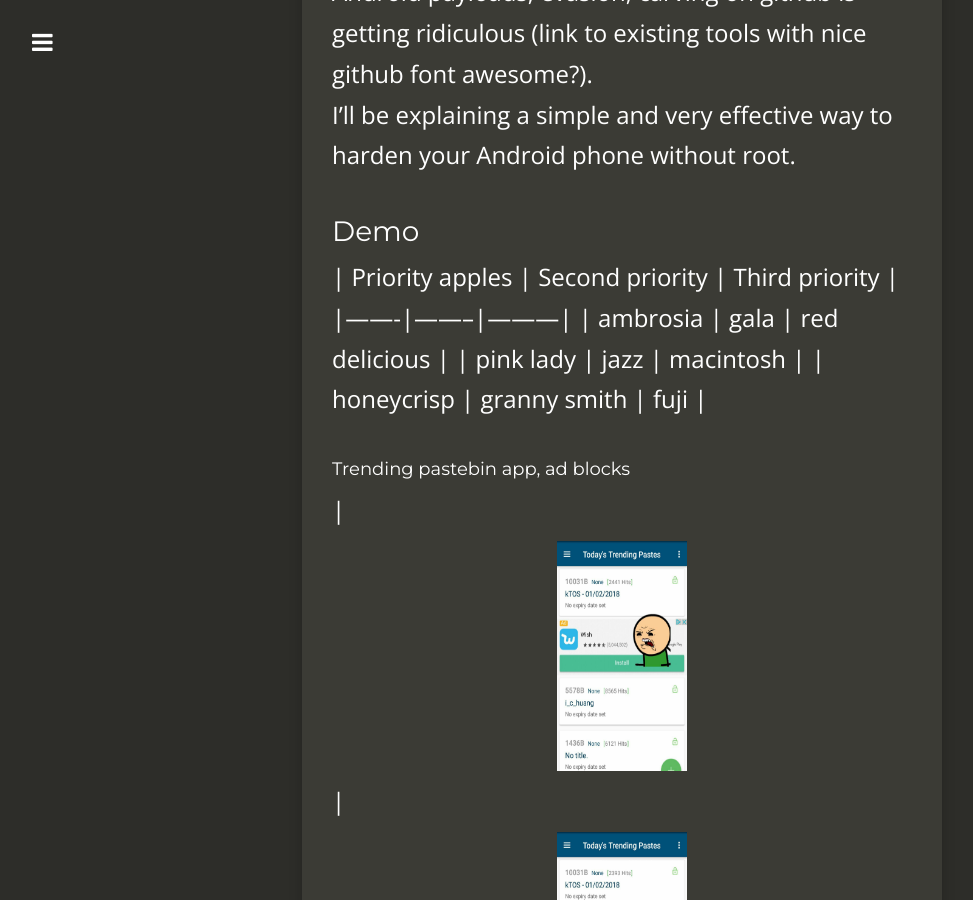
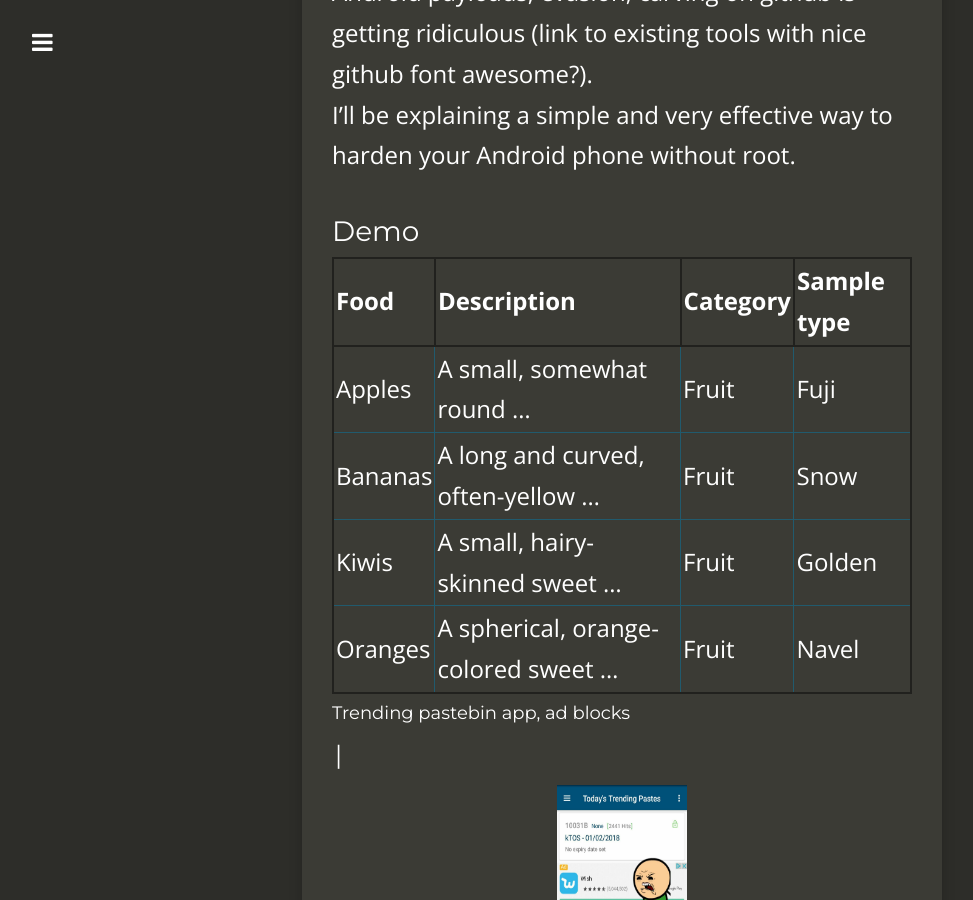
Before and after one commit to khast3x/khast3x.github.io, a Jekyll site: the page built from _posts/2018-02-05-Android-Quad9.md, in a window 1280 px wide and 900 px high, scrolled down 499 px. Shown: the whole window, without its empty margins (18-991 px from the left). Built offline with Jekyll 4.4.1, drawn with Linux system fonts in a browser that asks for light colours; nearby versions of some CDN libraries.

Commit message:
jquery table

```diff
--- a/_posts/2018-02-05-Android-Quad9.md
+++ b/_posts/2018-02-05-Android-Quad9.md
@@ -11,11 +11,19 @@ Android phones are easy targets for anyone with a little Google-Fu. The number o
 I'll be explaining a simple and very effective way to harden your Android phone without root.
 
 ### Demo
-| Priority apples | Second priority | Third priority |
-|-------|--------|---------|
-| ambrosia | gala | red delicious |
-| pink lady | jazz | macintosh |
-| honeycrisp | granny smith | fuji |
+
+
+<div class="datatable-begin"></div>
+
+Food    | Description                           | Category | Sample type
+------- | ------------------------------------- | -------- | -----------
+Apples  | A small, somewhat round ...           | Fruit    | Fuji
+Bananas | A long and curved, often-yellow ...   | Fruit    | Snow
+Kiwis   | A small, hairy-skinned sweet ...      | Fruit    | Golden
+Oranges | A spherical, orange-colored sweet ... | Fruit    | Navel
+
+<div class="datatable-end"></div>
+
 
 #### Trending pastebin app, ad blocks
 
```
